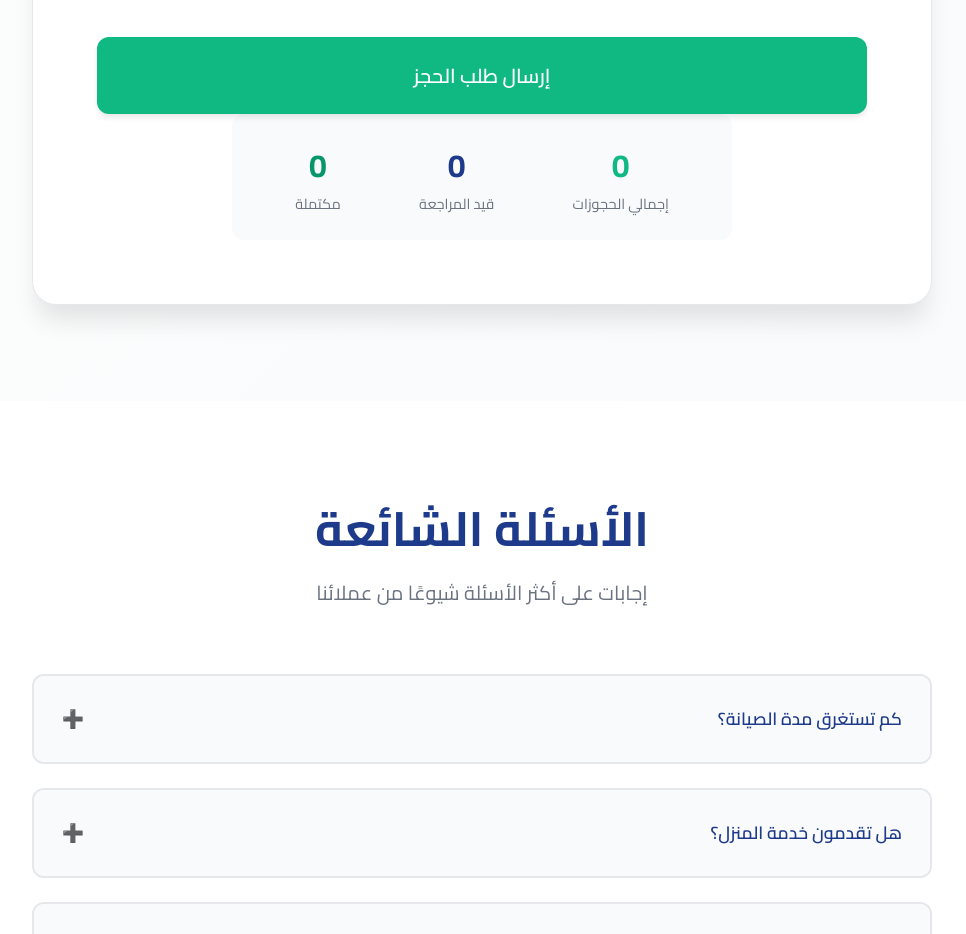
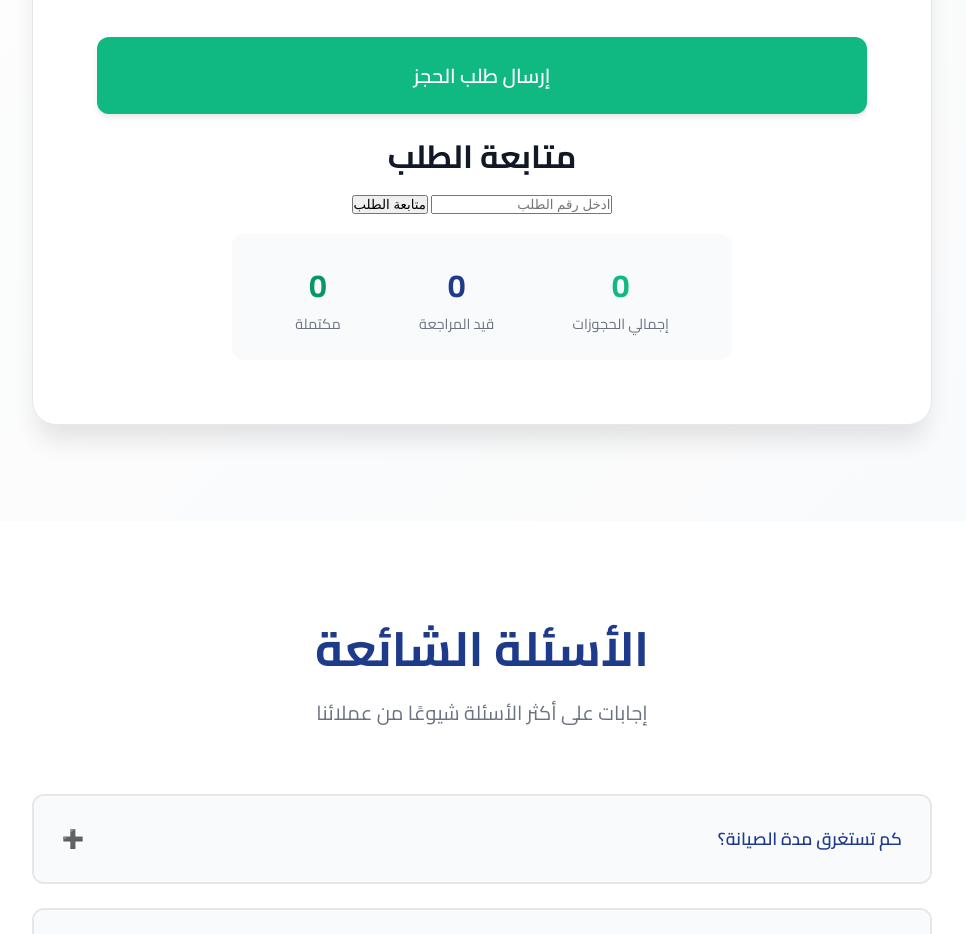
Before and after one commit to FalcoCenter/FC, a plain HTML site: page index.html in a window 1280 px wide. Shown: the part 4420-5354 px from the top of the page, without its empty margins (158-1124 px from the left). Drawn offline with Linux system fonts and the light colour scheme.

Commit message:
Update index.html Adding Order Follow up Botton

```diff
--- a/index.html
+++ b/index.html
@@ -417,11 +417,19 @@
                             <option value="emergency">طارئة (4-12 ساعة) + 50%</option>
                         </select>
                     </div>
-
+                    <!-- Order Follow Up -->
                     <button type="submit" class="btn btn-primary btn-block btn-lg" style="margin-top: 2rem;">
                         إرسال طلب الحجز
                     </button>
+                    <div style="margin-top:20px; text-align:center;">
+    <h3>متابعة الطلب</h3>
 
+    <input type="text" id="trackOrderInput" placeholder="ادخل رقم الطلب">
+
+    <button onclick="trackOrder()">متابعة الطلب</button>
+
+    <p id="orderStatusResult"></p>
+</div>
                     <!-- أزرار الإدارة -->
                    <!-- <div style="text-align: center; margin-top: 3rem; padding-top: 2rem; border-top: 1px solid var(--border-color);">
                         <div style="display: flex; justify-content: center; gap: 1rem; flex-wrap: wrap; margin-bottom: 2rem;">
```
